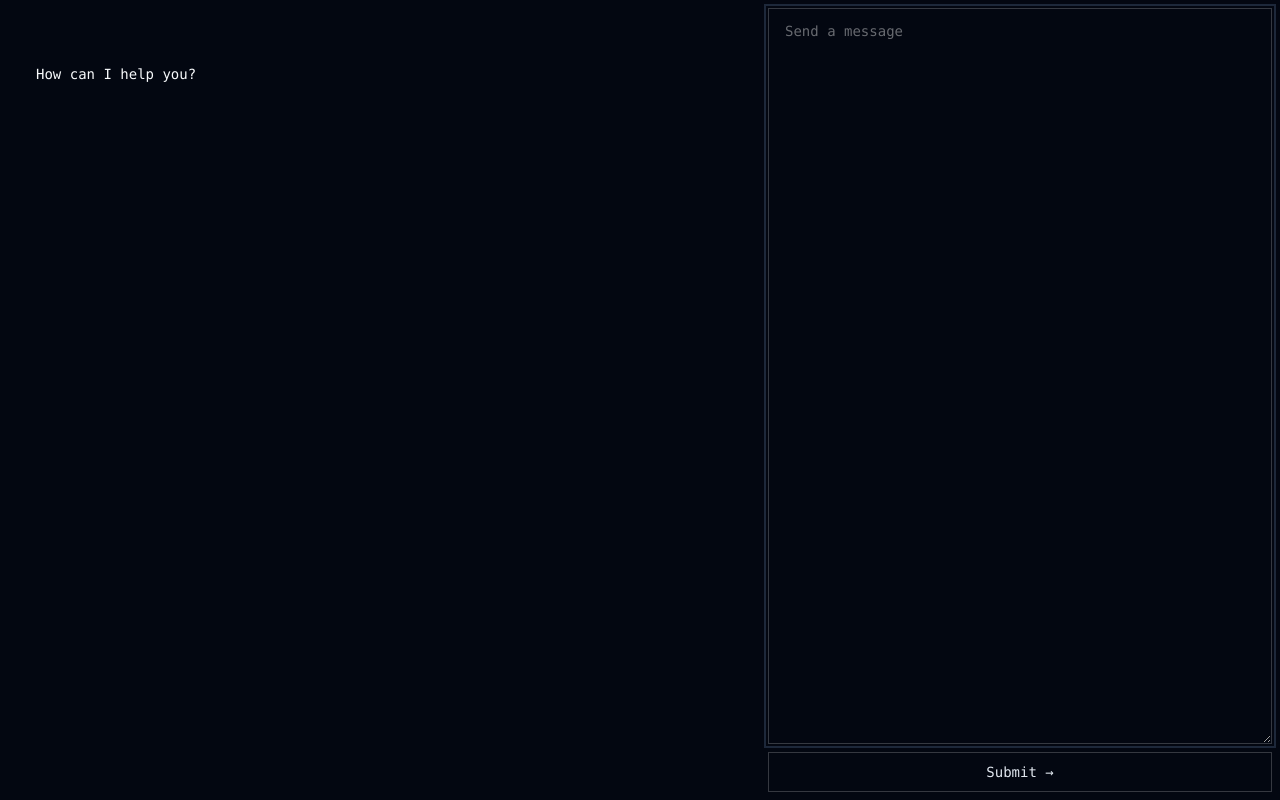
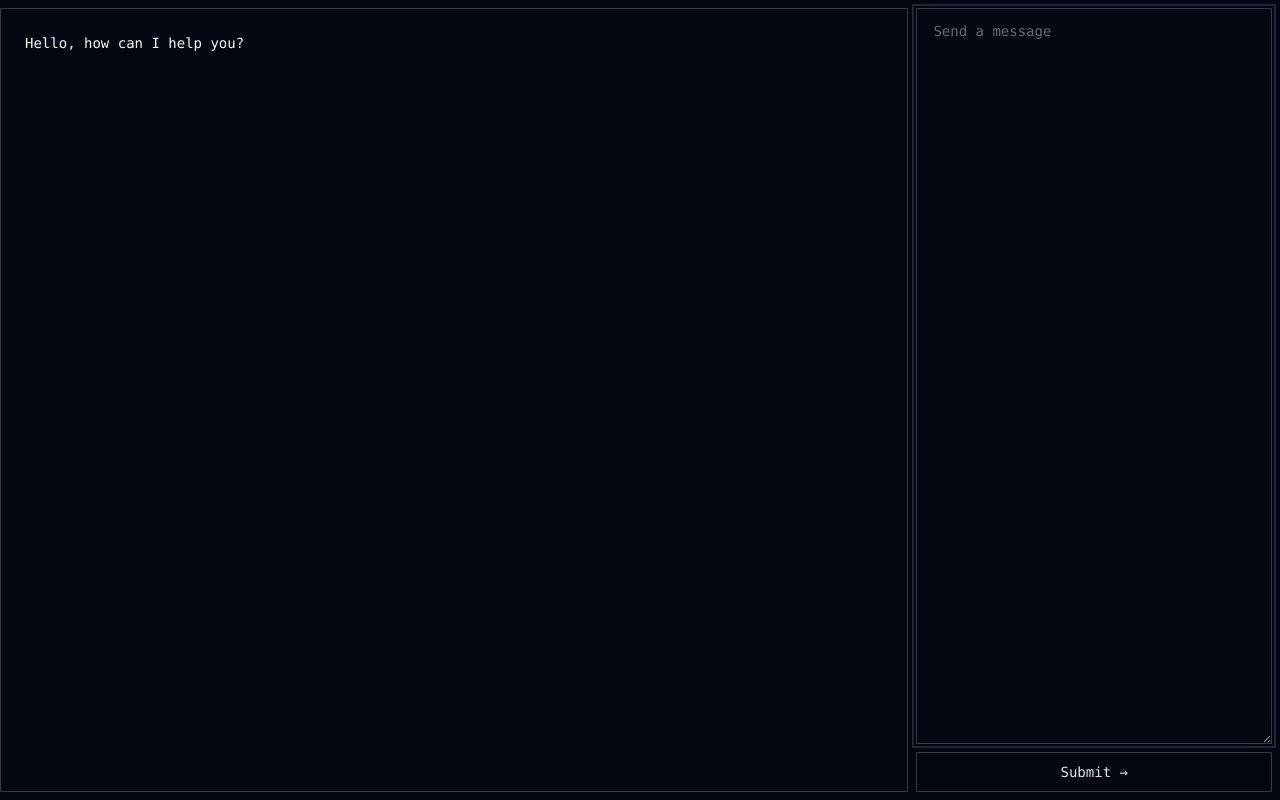
Before and after one commit to iamnbutler/gpt-chat, a Next.js app: page / in a window 1280 px wide. Built offline with nearby package versions, Linux system fonts and the light colour scheme.

Commit message:
WIP message feed rendering is borked

```diff
--- a/package.json
+++ b/package.json
@@ -25,10 +25,14 @@
     "postcss": "8.4.23",
     "react": "18.2.0",
     "react-dom": "18.2.0",
+    "react-markdown": "^8.0.7",
     "tailwind-merge": "^1.12.0",
     "tailwindcss": "3.3.2",
     "tailwindcss-animate": "^1.0.5",
     "typescript": "5.0.4",
     "zustand": "^4.3.8"
+  },
+  "devDependencies": {
+    "@tailwindcss/typography": "^0.5.9"
   }
 }
--- /dev/null
+++ b/src/app/chat/store.ts
@@ -0,0 +1,22 @@
+import { create } from 'zustand';
+
+export type MessageRole = 'user' | 'assistant';
+
+export interface Message {
+    role: MessageRole;
+    messages: string[];
+}
+
+type MessageStore = {
+    messages: Message[];
+    addMessage: (message: Message) => void;
+};
+
+export const useMessageStore = create<MessageStore>((set, get) => ({
+    messages: [],
+    addMessage: (message: Message) => {
+        set((state) => ({
+            messages: [...state.messages, message],
+        }));
+    },
+}));
--- a/src/app/page.tsx
+++ b/src/app/page.tsx
@@ -1,18 +1,38 @@
 'use client'
 import { cn } from "@/lib/utils";
-import { useState } from "react";
+import { useEffect, useState } from "react";
+import Spinner from "@/ui/spinner";
+import { MessageDisplay } from "@/ui/message";
+import { StreamDisplay } from "@/ui/stream";
+import { useMessageStore } from "./chat/store";
 
 function Home() {
     const [loading, setLoading] = useState(false);
     const [input, setInput] = useState("");
-    const [response, setResponse] = useState<String>("");
+    const [lines, setLines] = useState<string[]>([]);
+    const [currentLine, setCurrentLine] = useState<string>("");
+
+    const { messages, addMessage } = useMessageStore();
+
+    useEffect(() => {
+        addMessage({
+            role: 'assistant',
+            messages: ['## Hello, how can I help you?'],
+        });
+    }, [addMessage]); // only run once, when the component mounts
 
     const prompt = `${input} Use markdown to format your reply.`;
 
     const generateResponse = async (e: React.MouseEvent<HTMLButtonElement>) => {
         e.preventDefault();
-        setResponse("");
+        setLines([]);
+        setCurrentLine("");
         setLoading(true);
+
+        useMessageStore.getState().addMessage({
+            role: 'user',
+            messages: [input],
+        });
 
         const response = await fetch("/chat/generate", {
             method: "POST",
@@ -43,8 +63,13 @@ function Home() {
 
             if (done) {
                 if (buffer.length > 0) {
-                    setResponse((prev) => prev + buffer);
+                    setLines((prev) => [...prev, buffer]);
                 }
+                // Store the array of lines as an assistant message
+                useMessageStore.getState().addMessage({
+                    role: 'assistant',
+                    messages: lines,
+                });
                 break;
             }
 
@@ -53,35 +78,30 @@ function Home() {
             let newlineIndex;
             while ((newlineIndex = buffer.indexOf('\n')) !== -1) {
                 const line = buffer.slice(0, newlineIndex);
-                setResponse((prev) => prev + line + '\n');
+                setLines((prev) => [...prev, line]);
                 buffer = buffer.slice(newlineIndex + 1);
             }
+
+            setCurrentLine(buffer);
         }
+
+        setCurrentLine(""); // Clear the currentLine after parsing the last line
         setLoading(false);
     };
 
     return (
-        <div className="flex w-full">
-            <div className="flex flex-col grow-0 space-y-4 text-primary w-[720px] py-16 mx-auto">
-                <div className="px-4">
-                    <p>How can I help you?</p>
+        <div className="flex w-screen h-screen relative overflow-hidden">
+            {loading && <Spinner />}
+            <div className="w-full p-2 mx-auto overflow-y-scroll m-2 border border-white/20">
+                <div className="w-[720px] flex flex-col grow-0 text-primary divide divide-y-white/10">
+                    {messages.map((message, ix) => (
+                        <MessageDisplay key={ix + "-key"} message={message} />
+                    ))}
+
+                    {(currentLine || lines) && (
+                        <StreamDisplay lines={lines} currentLine={currentLine} />
+                    )}
                 </div>
-
-                {loading && (
-                    <div role="status">
-                        <svg aria-hidden="true" className="inline w-4 h-4 text-black/10 animate-spin dark:text-white/10 fill-white/50" viewBox="0 0 100 101" fill="none" xmlns="http://www.w3.org/2000/svg">
-                            <path d="M100 50.5908C100 78.2051 77.6142 100.591 50 100.591C22.3858 100.591 0 78.2051 0 50.5908C0 22.9766 22.3858 0.59082 50 0.59082C77.6142 0.59082 100 22.9766 100 50.5908ZM9.08144 50.5908C9.08144 73.1895 27.4013 91.5094 50 91.5094C72.5987 91.5094 90.9186 73.1895 90.9186 50.5908C90.9186 27.9921 72.5987 9.67226 50 9.67226C27.4013 9.67226 9.08144 27.9921 9.08144 50.5908Z" fill="currentColor" />
-                            <path d="M93.9676 39.0409C96.393 38.4038 97.8624 35.9116 97.0079 33.5539C95.2932 28.8227 92.871 24.3692 89.8167 20.348C85.8452 15.1192 80.8826 10.7238 75.2124 7.41289C69.5422 4.10194 63.2754 1.94025 56.7698 1.05124C51.7666 0.367541 46.6976 0.446843 41.7345 1.27873C39.2613 1.69328 37.813 4.19778 38.4501 6.62326C39.0873 9.04874 41.5694 10.4717 44.0505 10.1071C47.8511 9.54855 51.7191 9.52689 55.5402 10.0491C60.8642 10.7766 65.9928 12.5457 70.6331 15.2552C75.2735 17.9648 79.3347 21.5619 82.5849 25.841C84.9175 28.9121 86.7997 32.2913 88.1811 35.8758C89.083 38.2158 91.5421 39.6781 93.9676 39.0409Z" fill="currentFill" />
-                        </svg>
-                        <span className="sr-only">Loading...</span>
-                    </div>
-                )}
-
-                {response && (
-                    <div className="border-t border-b border-white/10 p-4 transition">
-                        {response}
-                    </div>
-                )}
             </div>
             <div className="flex flex-col w-[520px] space-y-2 p-2">
                 <textarea
@@ -91,7 +111,6 @@ function Home() {
                     value={input}
                     onChange={(e) => setInput(e.target.value)}
                     autoFocus
-                    wrap="off"
                 />
                 <button
                     disabled={loading}
--- /dev/null
+++ b/src/ui/message.tsx
@@ -0,0 +1,23 @@
+import { Message } from "@/app/chat/store";
+import React from "react";
+import ReactMarkdown from "react-markdown";
+
+interface MessageDisplayProps {
+    message: Message;
+}
+
+interface MessageDisplayProps {
+    message: Message;
+}
+
+const MessageDisplayComponent = ({ message }: MessageDisplayProps) => (
+    <div className="p-4">
+        {message.messages.map((line, index) => (
+            <ReactMarkdown key={index}>{line}</ReactMarkdown>
+        ))}
+    </div>
+);
+
+MessageDisplayComponent.displayName = "MessageDisplay";
+
+export const MessageDisplay = React.memo(MessageDisplayComponent);
--- /dev/null
+++ b/src/ui/spinner.tsx
@@ -0,0 +1,11 @@
+export default function Spinner() {
+    return (
+        <div role="status" className="absolute top-4 left-4">
+            <svg aria-hidden="true" className="inline w-4 h-4 text-black/10 animate-spin dark:text-white/10 fill-white/50" viewBox="0 0 100 101" fill="none" xmlns="http://www.w3.org/2000/svg">
+                <path d="M100 50.5908C100 78.2051 77.6142 100.591 50 100.591C22.3858 100.591 0 78.2051 0 50.5908C0 22.9766 22.3858 0.59082 50 0.59082C77.6142 0.59082 100 22.9766 100 50.5908ZM9.08144 50.5908C9.08144 73.1895 27.4013 91.5094 50 91.5094C72.5987 91.5094 90.9186 73.1895 90.9186 50.5908C90.9186 27.9921 72.5987 9.67226 50 9.67226C27.4013 9.67226 9.08144 27.9921 9.08144 50.5908Z" fill="currentColor" />
+                <path d="M93.9676 39.0409C96.393 38.4038 97.8624 35.9116 97.0079 33.5539C95.2932 28.8227 92.871 24.3692 89.8167 20.348C85.8452 15.1192 80.8826 10.7238 75.2124 7.41289C69.5422 4.10194 63.2754 1.94025 56.7698 1.05124C51.7666 0.367541 46.6976 0.446843 41.7345 1.27873C39.2613 1.69328 37.813 4.19778 38.4501 6.62326C39.0873 9.04874 41.5694 10.4717 44.0505 10.1071C47.8511 9.54855 51.7191 9.52689 55.5402 10.0491C60.8642 10.7766 65.9928 12.5457 70.6331 15.2552C75.2735 17.9648 79.3347 21.5619 82.5849 25.841C84.9175 28.9121 86.7997 32.2913 88.1811 35.8758C89.083 38.2158 91.5421 39.6781 93.9676 39.0409Z" fill="currentFill" />
+            </svg>
+            <span className="sr-only">Loading...</span>
+        </div>
+    )
+}
--- /dev/null
+++ b/src/ui/stream.tsx
@@ -0,0 +1,15 @@
+import ReactMarkdown from "react-markdown";
+
+interface StreamDisplayProps {
+    lines: string[];
+    currentLine: string;
+}
+
+export const StreamDisplay = ({ lines, currentLine }: StreamDisplayProps) => (
+    <div className="p-4 prose dark:prose-invert prose-sm max-w-none">
+        {lines.map((line, index) => (
+            <ReactMarkdown key={index}>{line}</ReactMarkdown>
+        ))}
+        <p className="transition">{currentLine}</p>
+    </div>
+);
--- a/tailwind.config.js
+++ b/tailwind.config.js
@@ -5,13 +5,6 @@ module.exports = {
     darkMode: ["class"],
     content: ["src/app/**/*.{ts,tsx}", "src/ui/**/*.{ts,tsx}"],
     theme: {
-        container: {
-            center: true,
-            padding: "2rem",
-            screens: {
-                "2xl": "1400px",
-            },
-        },
         extend: {
             colors: {
                 border: "hsl(var(--border))",
@@ -72,5 +65,6 @@ module.exports = {
             },
         },
     },
-    plugins: [require("tailwindcss-animate")],
+    plugins: [require("tailwindcss-animate"), require('@tailwindcss/typography'),
+    ],
 }
```
Also changed, not shown: 1 other file (tests, documents, lock files or other folders).
